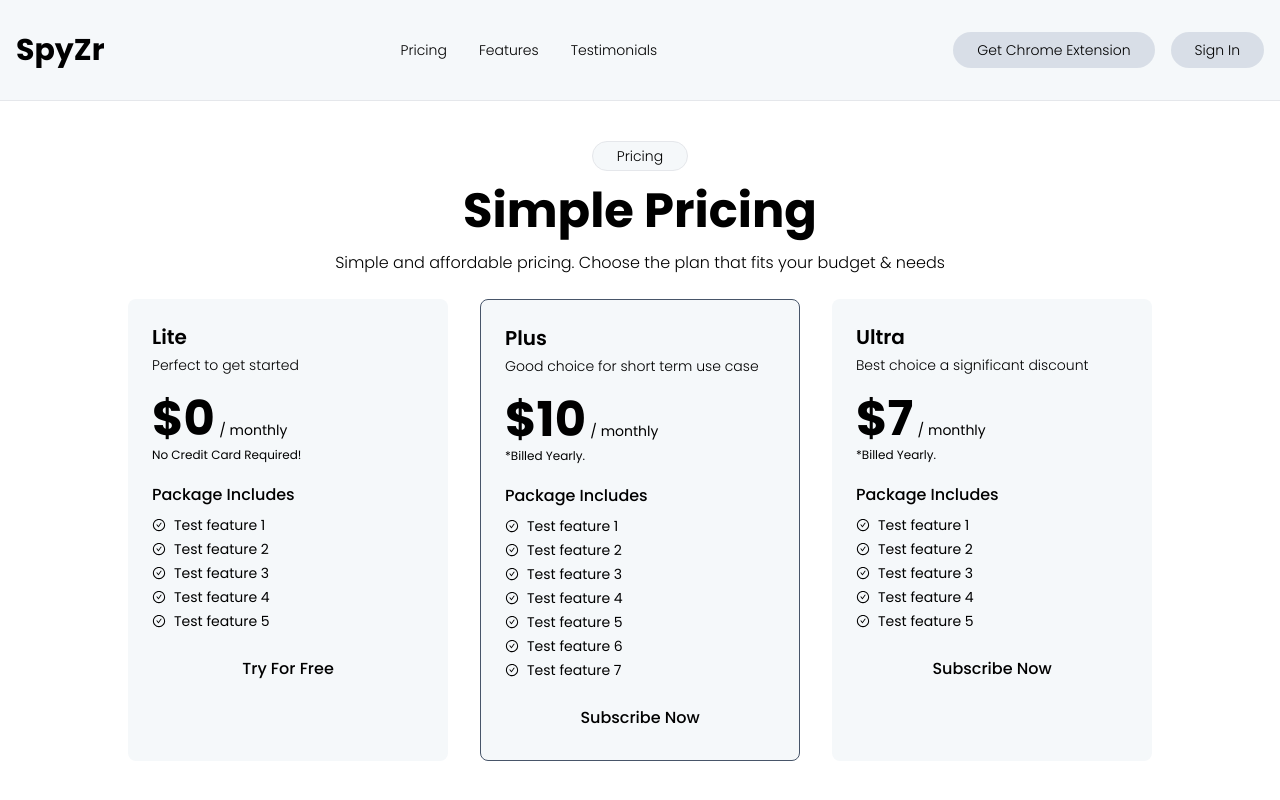
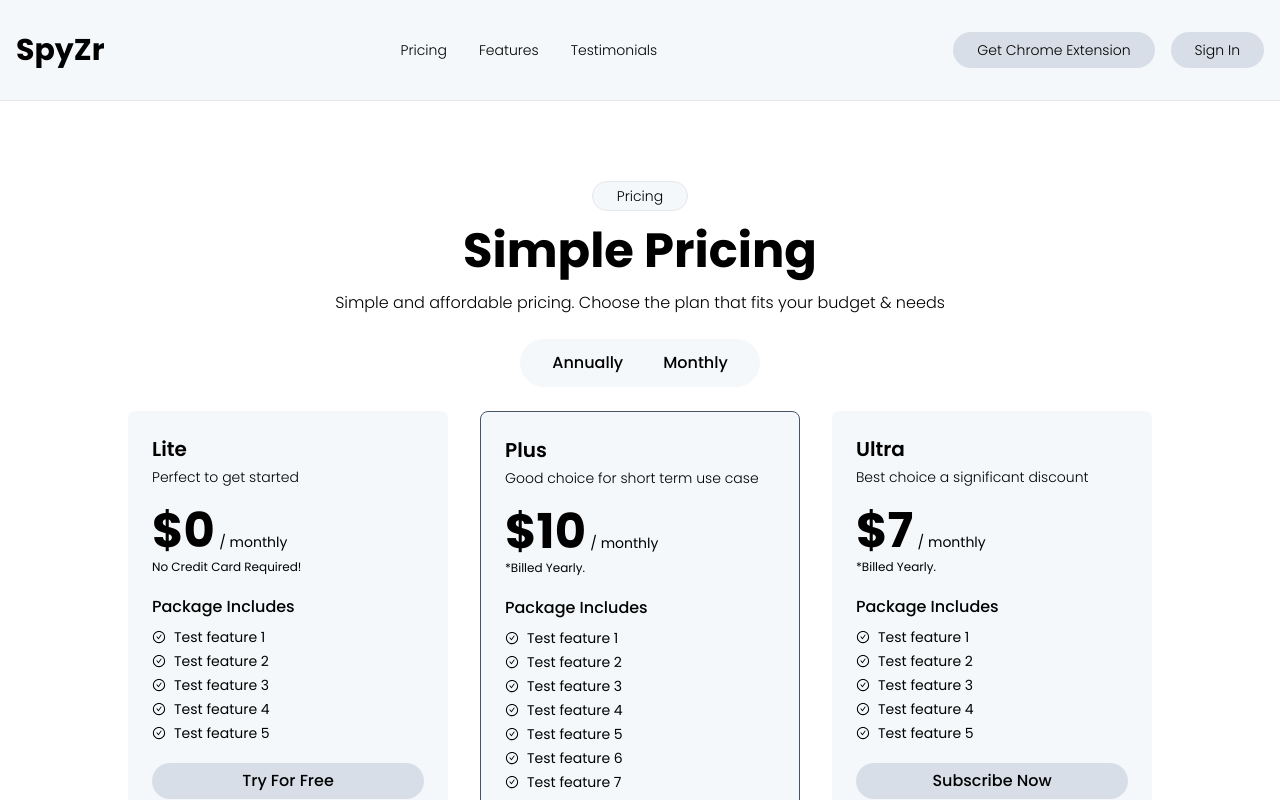
Before and after one commit to Polashahmad01/spyzr-frontend, a Next.js app: page /pricing in a window 1280 px wide. Shown: the top 800 px of the page. Built offline with nearby package versions, Linux system fonts and the light colour scheme.

Commit message:
Update pricing page and pricing cards styles

```diff
--- a/src/app/pricing/page.jsx
+++ b/src/app/pricing/page.jsx
@@ -3,7 +3,7 @@
 
 export default function Pricing() {
   return (
-    <div className="my-10">
+    <div className="my-20">
       <div className="flex flex-col flex-wrap justify-center items-center my-4 sm:my-0">
         <div className="mb-4">
           <Chip>Pricing</Chip>
--- a/src/components/pricing-card.jsx
+++ b/src/components/pricing-card.jsx
@@ -4,7 +4,7 @@
 
 export default function PricingCard({ subscription }) {
   const { name, tagLine, price, pricingDescription, title, btnTitle, features, id } = subscription;
-  console.log("id", id);
+
   return (
     <div className={`dark:bg-[#1E1E1E] bg-[#F5F8FA] px-6 py-6 rounded-lg w-80 ${id === "plus" ? "border border-slate-600" : ""}`}>
       <h4 className="text-xl font-semibold mb-1">{name}</h4>
@@ -17,7 +17,7 @@
       <div className="mb-5">
         <PricingFeature feature={features} />
       </div>
-      <Button style="dark:bg-indigo-600/90 w-full py-[6px] font-medium hover:opacity-60">{btnTitle}</Button>
+      <Button style="bg-slate-400/30 dark:bg-indigo-600/90 w-full py-[6px] font-medium hover:opacity-60">{btnTitle}</Button>
     </div>
   )
 }
--- a/src/ui/pricing/pricing-container.jsx
+++ b/src/ui/pricing/pricing-container.jsx
@@ -1,6 +1,7 @@
 "use client";
 import { useState } from "react";
 import PricingCard from "@/components/pricing-card";
+import Button from "@/components/Button";
 
 const initialSubscriptionPlans = [
   {
@@ -40,6 +41,14 @@
 
   return (
     <div>
+      <div className="flex flex-col justify-center items-center mb-6">
+        <div className="dark:bg-[#1E1E1E] bg-[#F5F8FA] font-medium px-4 py-2 rounded-full flex flex-wrap gap-2">
+          <Button style="dark:bg-indigo-600/90 py-1 px-4 rounded-full">Annually</Button>
+          <Button style="dark:bg-indigo-600/90 py-1 px-4 rounded-full">Monthly</Button>
+        </div>
+        {/* <p className="">More expensive but cancel anytime.</p> */}
+        {/* <p>Save 0% compared to monthly.</p> */}
+      </div>
       <div className="flex flex-wrap gap-8">
         {subscriptionPlans.map(subscriptionPlan => (
           <PricingCard
```
